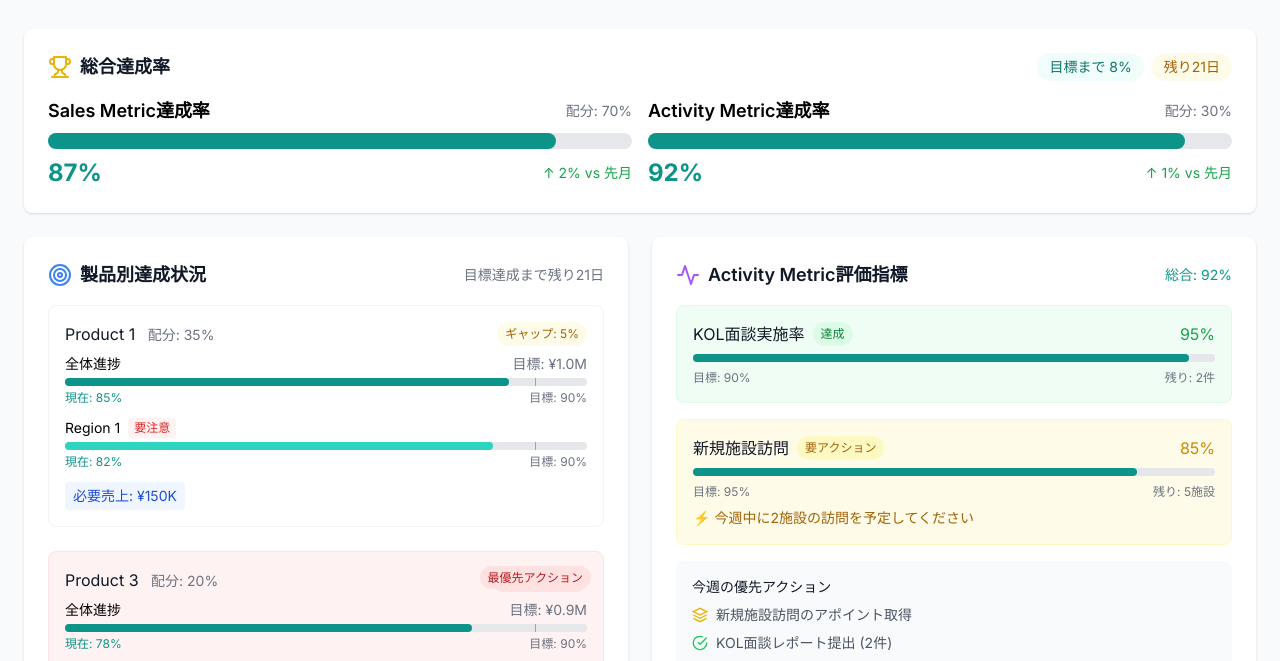
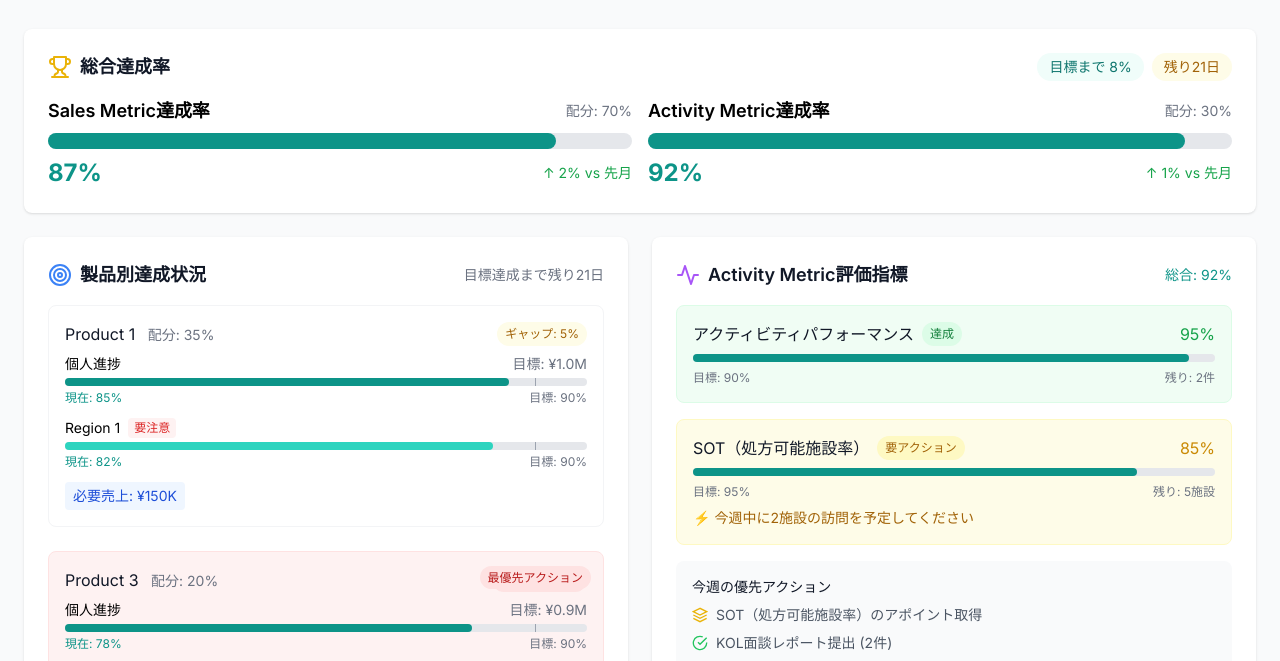
Before and after one commit to risalink/0123testdashboard2, a plain HTML site: page index.html in a window 1280 px wide. Shown: the part 95-756 px from the top of the page. Drawn offline with nearby package versions, Linux system fonts and the light colour scheme.

Commit message:
Update index.html

```diff
--- a/index.html
+++ b/index.html
@@ -125,7 +125,7 @@
                             <div class="space-y-3">
                                 <div>
                                     <div class="flex justify-between text-sm mb-1">
-                                        <span class="font-medium">全体進捗</span>
+                                        <span class="font-medium">個人進捗</span>
                                         <span class="text-gray-500">目標: ¥1.0M</span>
                                     </div>
                                     <div class="relative">
@@ -186,7 +186,7 @@
                             <div class="space-y-3">
                                 <div>
                                     <div class="flex justify-between text-sm mb-1">
-                                        <span class="font-medium">全体進捗</span>
+                                        <span class="font-medium">個人進捗</span>
                                         <span class="text-gray-500">目標: ¥0.9M</span>
                                     </div>
                                     <div class="relative">
@@ -282,11 +282,11 @@
                     </div>
 
                     <div class="space-y-4">
-                        <!-- KOL面談実施率 -->
+                        <!-- アクティビティパフォーマンス -->
                         <div class="p-4 rounded-lg border border-green-100 hover:border-green-200 transition-colors bg-green-50">
                             <div class="flex justify-between items-start mb-2">
                                 <div class="flex items-center">
-                                    <span class="font-medium text-gray-900">KOL面談実施率</span>
+                                    <span class="font-medium text-gray-900">アクティビティパフォーマンス</span>
                                     <span class="ml-2 px-2 py-1 text-xs rounded-full bg-green-100 text-green-700">達成</span>
                                 </div>
                                 <span class="text-green-600 font-medium">95%</span>
@@ -300,11 +300,11 @@
                             </div>
                         </div>
 
-                        <!-- 新規施設訪問 -->
+                        <!-- SOT（処方可能施設率） -->
                         <div class="p-4 rounded-lg border border-yellow-100 hover:border-yellow-200 transition-colors bg-yellow-50">
                             <div class="flex justify-between items-start mb-2">
                                 <div class="flex items-center">
-                                    <span class="font-medium text-gray-900">新規施設訪問</span>
+                                    <span class="font-medium text-gray-900">SOT（処方可能施設率）</span>
                                     <span class="ml-2 px-2 py-1 text-xs rounded-full bg-yellow-100 text-yellow-700">要アクション</span>
                                 </div>
                                 <span class="text-yellow-600 font-medium">85%</span>
@@ -331,7 +331,7 @@
                                     <svg class="w-4 h-4 mr-2 text-yellow-500" viewBox="0 0 24 24" fill="none" stroke="currentColor" stroke-width="2">
                                         <path d="M12 2L2 7l10 5 10-5-10-5zM2 17l10 5 10-5M2 12l10 5 10-5"></path>
                                     </svg>
-                                    新規施設訪問のアポイント取得
+                                    SOT（処方可能施設率）のアポイント取得
                                 </li>
                                 <li class="flex items-center text-gray-600">
                                     <svg class="w-4 h-4 mr-2 text-green-500" viewBox="0 0 24 24" fill="none" stroke="currentColor" stroke-width="2">
```
